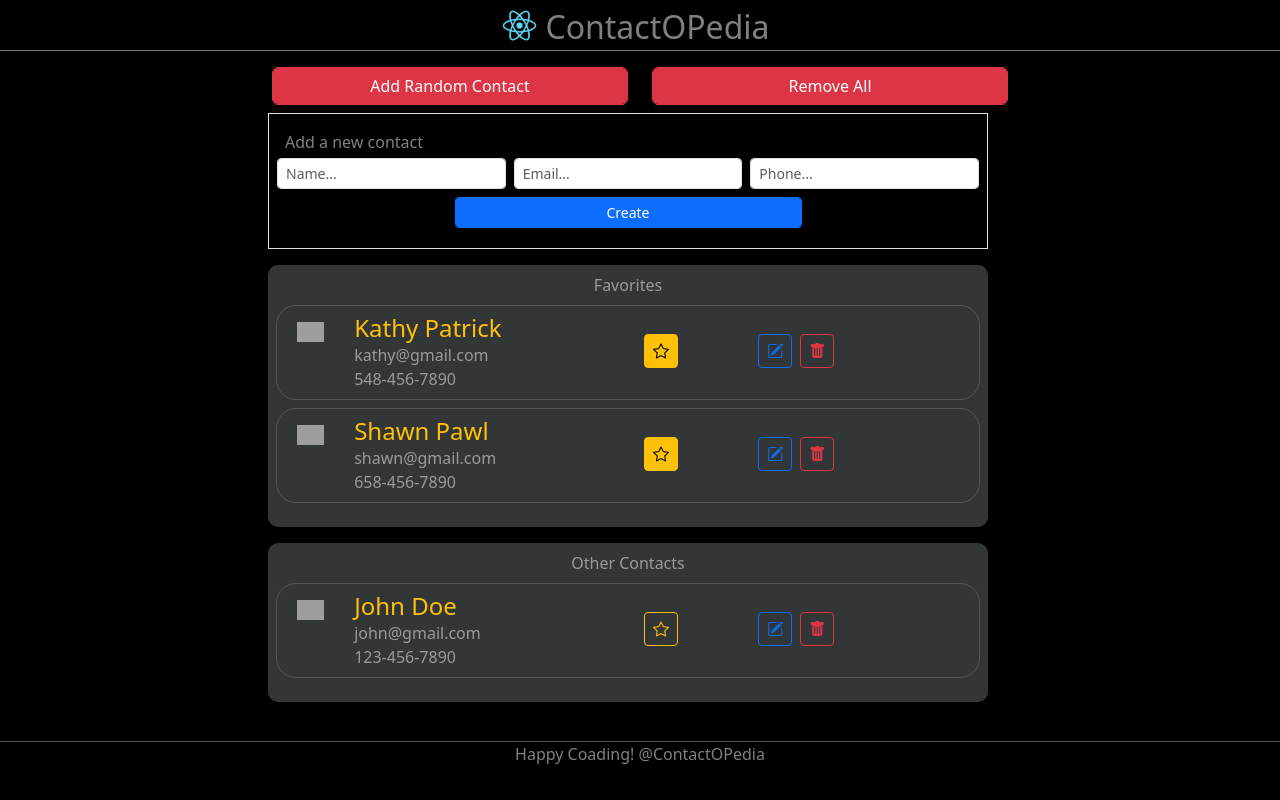
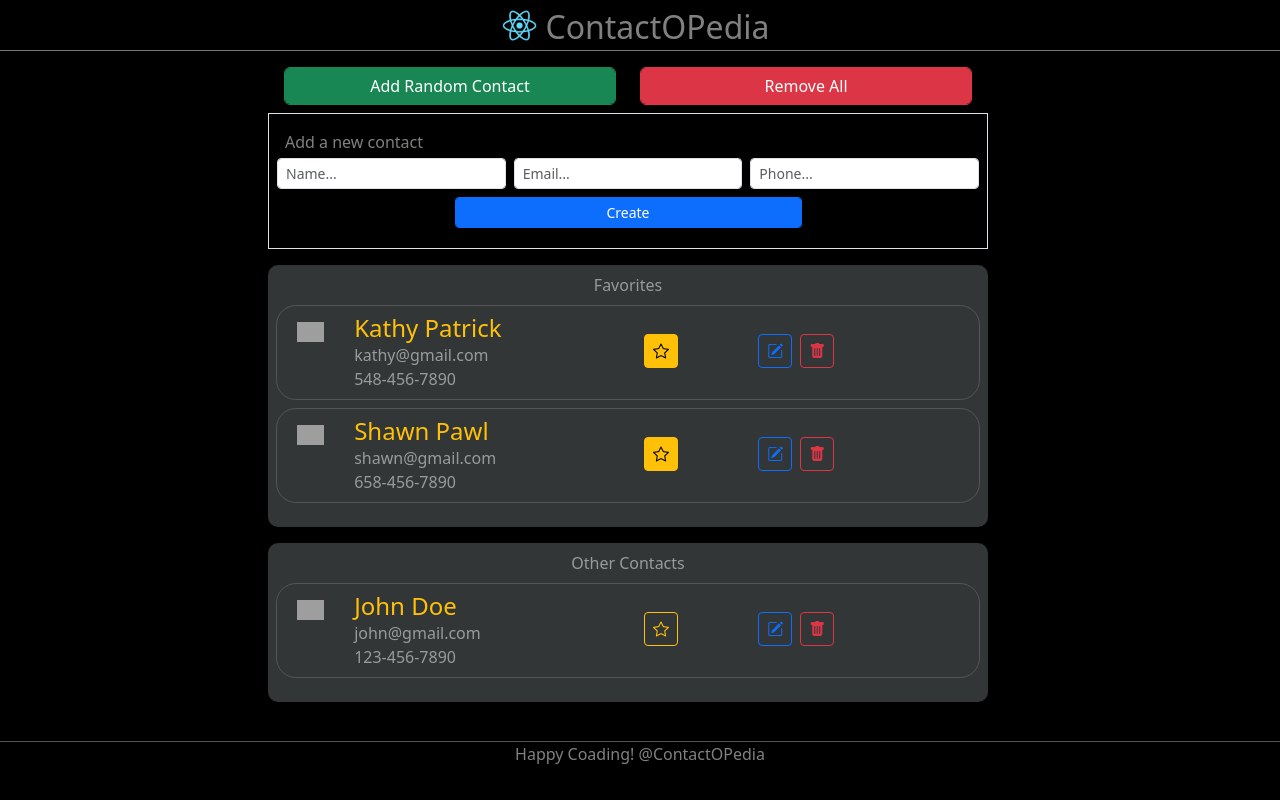
Before and after one commit to masum-rayhan/React-Projects, a React (Create React App) app in the folder contactopedia/: page / in a window 1280 px wide. Built offline with nearby package versions, Linux system fonts and the light colour scheme; grey boxes are pictures that could not be loaded.

Commit message:
axios call

```diff
--- a/contactopedia/package.json
+++ b/contactopedia/package.json
@@ -6,6 +6,7 @@
     "@testing-library/jest-dom": "^5.16.5",
     "@testing-library/react": "^13.4.0",
     "@testing-library/user-event": "^13.5.0",
+    "axios": "^1.3.4",
     "react": "^18.2.0",
     "react-dom": "^18.2.0",
     "react-scripts": "5.0.1",
--- a/contactopedia/src/Components/ContactPages/AddRandomContact.jsx
+++ b/contactopedia/src/Components/ContactPages/AddRandomContact.jsx
@@ -1,7 +1,14 @@
+import { getRandomUser } from "../../Util/api";
+
+const GetRandomContact = async () => {
+ const responseFromApi = await getRandomUser();
+ console.log(responseFromApi);
+};
+
 const AddRandomContact = () => {
     return(
         <div>
-            <button className="btn btn-danger form-control">Add Random Contact</button>
+            <button className="btn btn-success form-control" onClick = {() => GetRandomContact()} >Add Random Contact</button>
         </div>
     )
 }
--- a/contactopedia/src/Components/ContactPages/ContactIndex.jsx
+++ b/contactopedia/src/Components/ContactPages/ContactIndex.jsx
@@ -87,16 +87,29 @@ class ContactIndex extends React.Component {
     })
   }
 
+  handleAddRandomContact = (newContact) => {
+    const newFinalContact = {
+      ...newContact,
+      id: this.state.contactList[this.state.contactList.length - 1].id + 1,
+      isFavorite: false,
+    };
+    this.setState((prevState) => {
+      return {
+        contactList: prevState.contactList.concat(newFinalContact),
+      };
+    });
+  }
+
   render() {
     return (
       <div>
         <Header />
         <div className="container" style={{ minHeight: "85vh" }}>
           <div className="row py-3">
-            <div className="col-4 offset-2">
-              <AddRandomContact />
+            <div className="col-4 offset-2 row">
+              <AddRandomContact handleAddRandomContact = {this.handleAddContact}/>
             </div>
-            <div className="col-4">
+            <div className="col-4 row">
               <RemoveAllContact />
             </div>
             <div className="row py-2">
--- /dev/null
+++ b/contactopedia/src/Util/api.jsx
@@ -0,0 +1,15 @@
+import axios from "axios";
+const getRandomUser = async () => {
+  const response = await axios.get(
+    "https://random-data-api.com/api/v2/users?size=2&is_xml=true",
+    {
+      headers: {},
+      params: {
+        size: 1,
+      },
+    }
+  );
+  return response;
+};
+
+export { getRandomUser };
```
Also changed, not shown: 1 other file (tests, documents, lock files or other folders).
